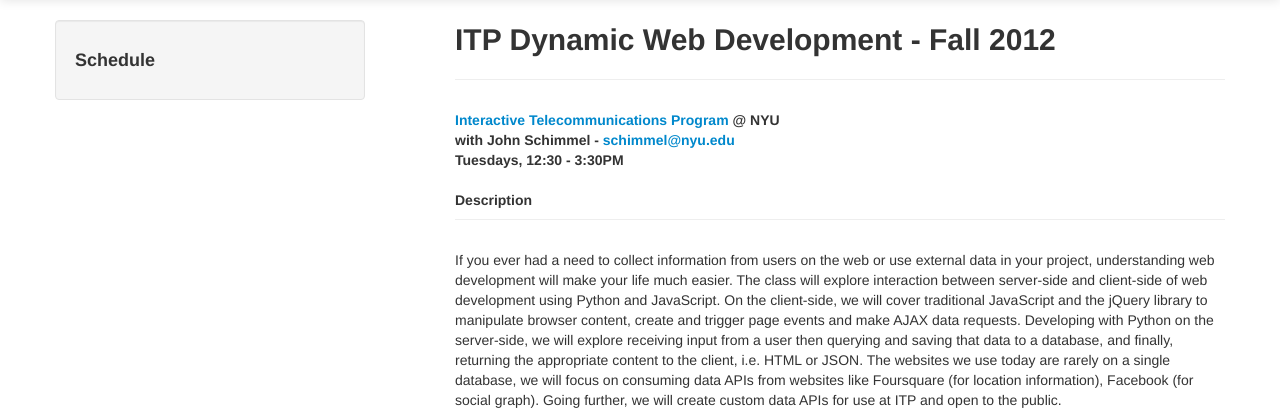
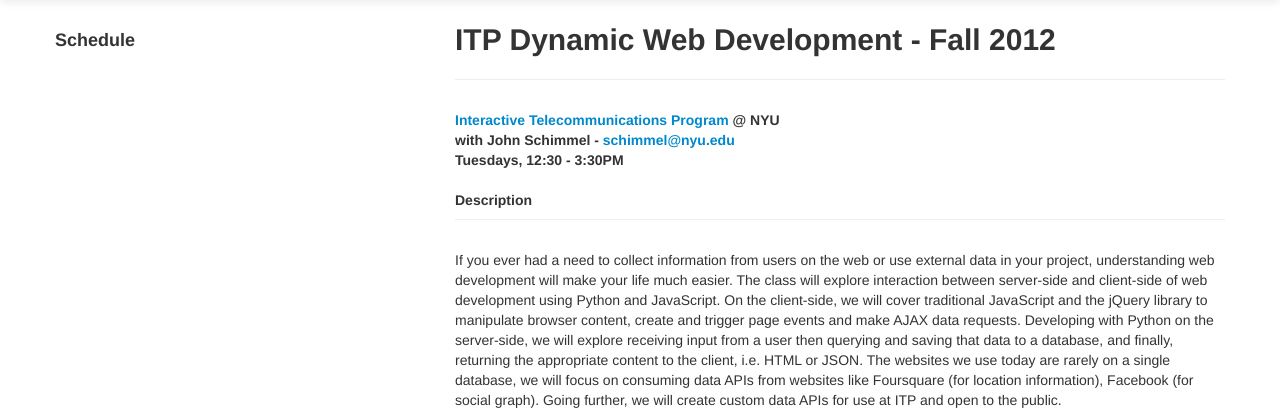
Before and after one commit to johnschimmel/ITP-DWD-Python-Class, a Flask app: page / in a window 1280 px wide. Shown: the part 40-452 px from the top of the page. Run offline with Flask 2, Linux system fonts and the light colour scheme; data that the repository does not hold is empty; parts of the project's set-up code (start-up, migrations or seed data) failed here and were passed over; some libraries are stand-ins or nearby versions.

Commit message:
removed well style from sidenav

```diff
--- a/templates/index.html
+++ b/templates/index.html
@@ -65,7 +65,7 @@
 
 	</div>
 	<br>
-	<div class="span3 well">
+	<div class="span3">
 		<h4>Schedule</h4>
 
 		{% for class in classnotes %}
```
